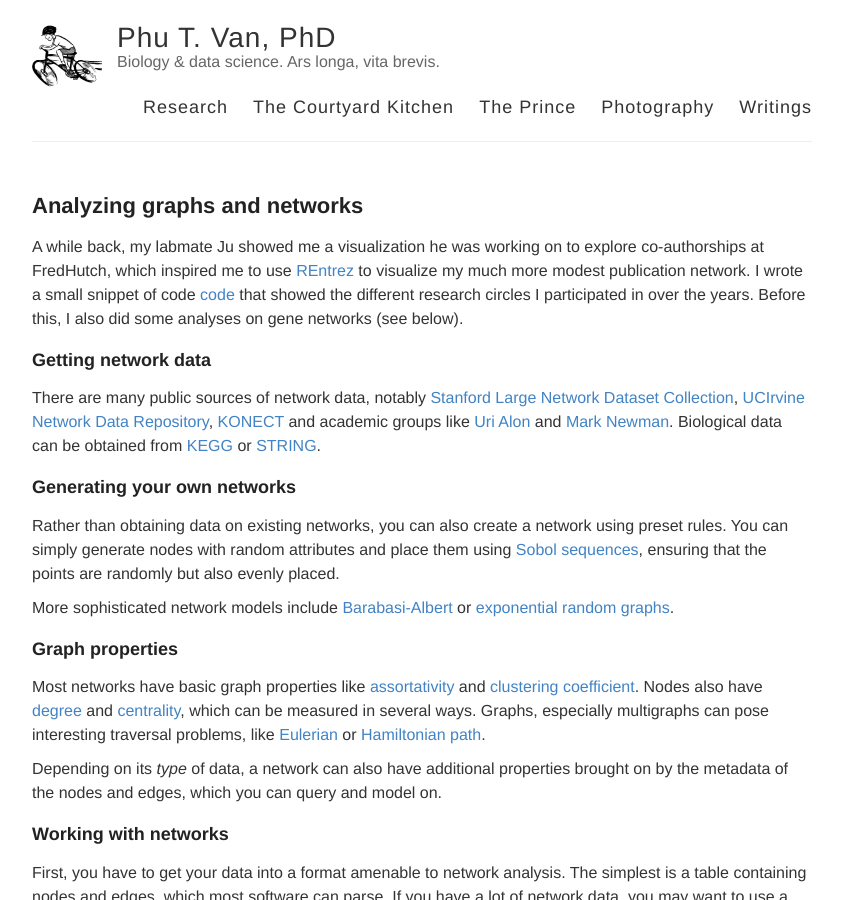
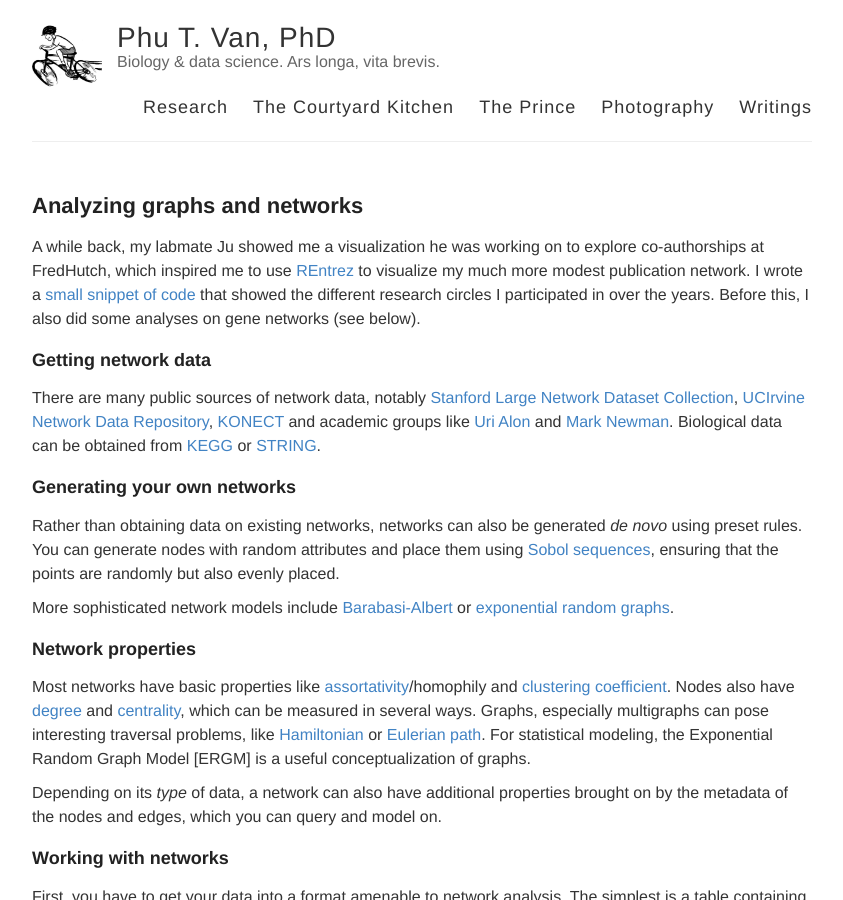
Before and after one commit to ptvan/ptvan.github.io, a Jekyll site: the page built from _posts/2019-10-17-analyzing-networks.md, in a window 1280 px wide and 900 px high. Shown: the whole window, without its empty margins (218-1061 px from the left). Built offline with Jekyll 4.4.1, drawn with Linux system fonts in a browser that asks for light colours.

Commit message:
updated analyzing networks post

```diff
--- a/_posts/2019-10-17-analyzing-networks.md
+++ b/_posts/2019-10-17-analyzing-networks.md
@@ -3,7 +3,7 @@ layout: post
 title: Analyzing graphs and networks
 ---
 
-A while back, my labmate Ju showed me a visualization he was working on to explore co-authorships at FredHutch, which inspired me to use [REntrez](https://cran.r-project.org/web/packages/rentrez/index.html) to visualize my much more modest publication network. I wrote a small snippet of code [code](https://github.com/ptvan/R-snippets/blob/master/coauthor_network.R) that showed the different research circles I participated in over the years. Before this, I also did some analyses on gene networks (see below).
+A while back, my labmate Ju showed me a visualization he was working on to explore co-authorships at FredHutch, which inspired me to use [REntrez](https://cran.r-project.org/web/packages/rentrez/index.html) to visualize my much more modest publication network. I wrote a [small snippet of code](https://github.com/ptvan/R-snippets/blob/master/coauthor_network.R) that showed the different research circles I participated in over the years. Before this, I also did some analyses on gene networks (see below).
 
 ### Getting network data
 
@@ -11,13 +11,13 @@ There are many public sources of network data, notably [Stanford Large Network D
 
 ### Generating your own networks
 
-Rather than obtaining data on existing networks, you can also create a network using preset rules.  You can simply generate nodes with random attributes and place them using [Sobol sequences](https://cran.r-project.org/web/packages/SobolSequence/vignettes/sobolsequence.html), ensuring that the points are randomly but also evenly placed.
+Rather than obtaining data on existing networks, networks can also be generated _de novo_ using preset rules.  You can generate nodes with random attributes and place them using [Sobol sequences](https://cran.r-project.org/web/packages/SobolSequence/vignettes/sobolsequence.html), ensuring that the points are randomly but also evenly placed.
 
 More sophisticated network models include [Barabasi-Albert](https://en.wikipedia.org/wiki/Barab%C3%A1si%E2%80%93Albert_model) or [exponential random graphs](https://en.wikipedia.org/wiki/Exponential_random_graph_models).
 
-### Graph properties
+### Network properties
 
-Most networks have basic graph properties like [assortativity](https://en.wikipedia.org/wiki/Assortativity) and [clustering coefficient](https://en.wikipedia.org/wiki/Clustering_coefficient). Nodes also have [degree](https://en.wikipedia.org/wiki/Degree_(graph_theory)) and [centrality](https://en.wikipedia.org/wiki/Centrality), which can be measured in several ways. Graphs, especially multigraphs can pose interesting traversal problems, like [Eulerian](https://en.wikipedia.org/wiki/Hamiltonian_path) or [Hamiltonian path](https://en.wikipedia.org/wiki/Eulerian_path).
+Most networks have basic properties like [assortativity](https://en.wikipedia.org/wiki/Assortativity)/homophily and [clustering coefficient](https://en.wikipedia.org/wiki/Clustering_coefficient). Nodes also have [degree](https://en.wikipedia.org/wiki/Degree_(graph_theory)) and [centrality](https://en.wikipedia.org/wiki/Centrality), which can be measured in several ways. Graphs, especially multigraphs can pose interesting traversal problems, like [Hamiltonian](https://en.wikipedia.org/wiki/Hamiltonian_path) or [Eulerian path](https://en.wikipedia.org/wiki/Eulerian_path). For statistical modeling, the Exponential Random Graph Model [ERGM] is a useful conceptualization of graphs.
 
 Depending on its _type_ of data, a network can also have additional properties brought on by the metadata of the nodes and edges, which you can query and model on.
 
```
